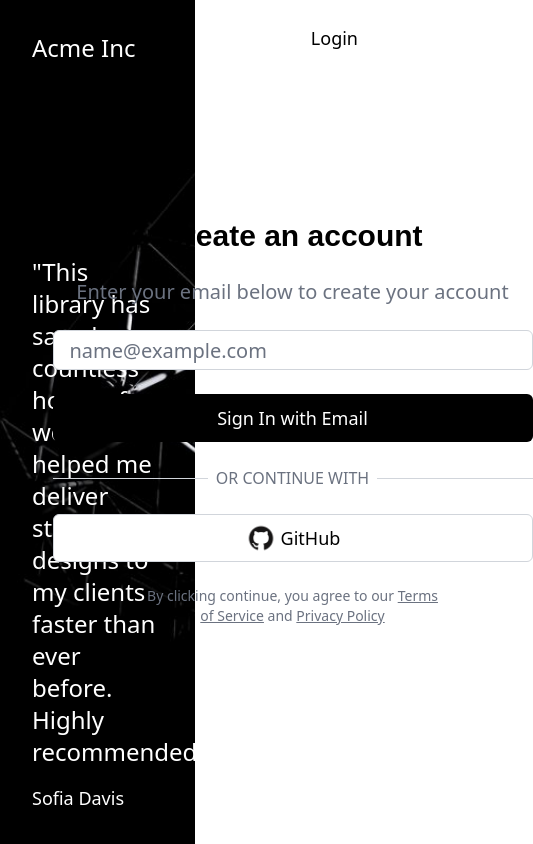
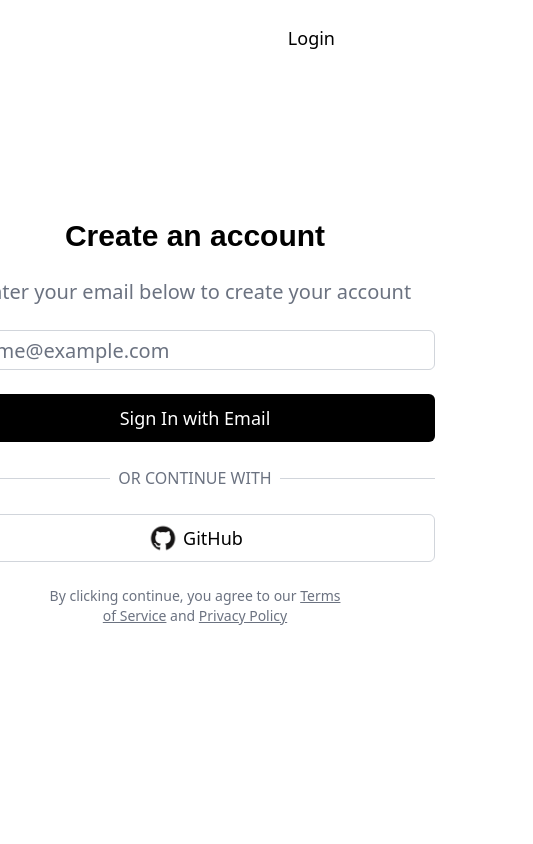
Before and after one commit to SyawaseWorks/Simple-Static-Webpage, a plain HTML site: page index.html in a window 390 px wide. Shown: the whole page, 533 px wide, since content can reach past the window. Drawn offline with nearby package versions, Linux system fonts and the light colour scheme.

Commit message:
Update index.html

```diff
--- a/index.html
+++ b/index.html
@@ -11,18 +11,40 @@
         @layer utilities {
       .w-120{
         width: 30rem;
-      }
+    }
       .font-Arial{
-        font-family: Arial, serif;;
+        font-family: Arial, serif;
+    }
+
+    @media only screen and (max-width: 768px){
+        #main{
+            @apply justify-center;
+        }
+        #img-container{
+            @apply hidden;
+        }
+        #main-container{
+            @apply m-4 w-4/5;
+        }
+        #login{
+            @apply absolute top-0 right-0;
+        }
+        #signup{
+            @apply text-wrap;
+        }
+        #username,#signin,#jumptoGit{
+            @apply max-w-full;
+        }
     }
     }
+
     </style>
 </head>
 
 <body>
-    <div class="flex h-screen">
+    <div class="flex h-screen" id="main">
         <div class="flex flex-col justify-between w-1/2 bg-cover bg-no-repeat max-h-[1440px]"
-            style="background-image: url('construction_structure.jpg');">
+            style="background-image: url('construction_structure.jpg');" id="img-container">
             <div class="text-white text-2xl m-8">Acme Inc</div>
             <div class="text-white text-xl m-8 sans">
                 <p class="font-sans text-2xl">"This library has saved me countless hours of work and helped me deliver
@@ -31,11 +53,11 @@
             </div>
         </div>
 
-        <div class="relative flex flex-col items-center justify-center w-1/2">
-            <div class="absolute top-4 right-4">
+        <div class="relative flex flex-col items-center justify-center w-1/2" id="main-container">
+            <div class="absolute top-4 right-4" id="login">
                 <button id="login" class="text-lg px-4 py-2">Login</button>
             </div>
-            <div class="flex flex-col items-center space-y-6">
+            <div class="flex flex-col items-center space-y-6" id="signup">
                 <h1 class="text-3xl font-Arial font-bold">Create an account</h1>
                 <p class="text-gray-500 text-xl">Enter your email below to create your account</p>
                 <input type="text" id="username" placeholder="name@example.com"
@@ -47,7 +69,7 @@
                     <span class="px-2 text-gray-500">OR CONTINUE WITH</span>
                     <div class="flex-1 border-t border-gray-300"></div>
                 </div>
-                <button onclick="location.href='http://github.com'" id="jumptoGit"
+                <button id="jumptoGit"
                     class="w-120 h-12 bg-white text-lg border-gray-300 border flex rounded-md items-center space-x-1 justify-center">
                     <img src="GitHub-Mark.png" class="w-8 h-8 object-contain">
                     <span>GitHub</span>
```
